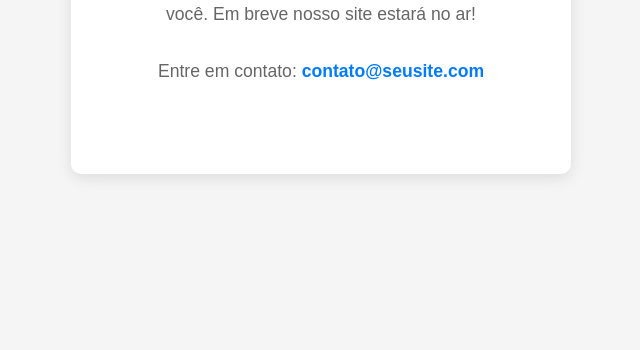
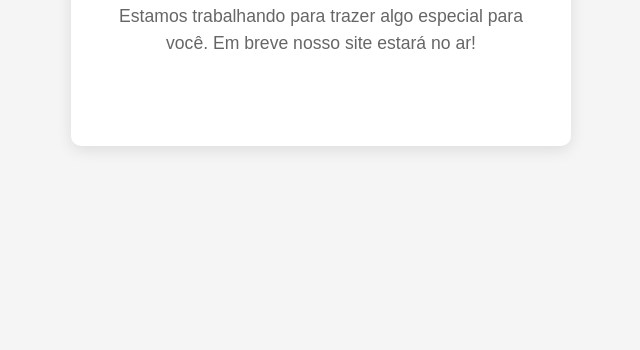
Before and after one commit to vitorsoaresdc/vitorsoaresdc.github.io, a plain HTML site: page index.html in a window 1280 px wide. Shown: the part 450-800 px from the top of the page, without its empty margins (319-959 px from the left). Drawn offline with Linux system fonts and the light colour scheme.

Commit message:
Update index.html

```diff
--- a/index.html
+++ b/index.html
@@ -91,7 +91,6 @@
         <div class="icon">🚧</div>
         <h1>Em Desenvolvimento</h1>
         <p>Estamos trabalhando para trazer algo especial para você. Em breve nosso site estará no ar!</p>
-        <p>Entre em contato: <a href="mailto:contato@seusite.com" class="contact">contato@seusite.com</a></p>
     </div>
 </body>
 </html>
```
